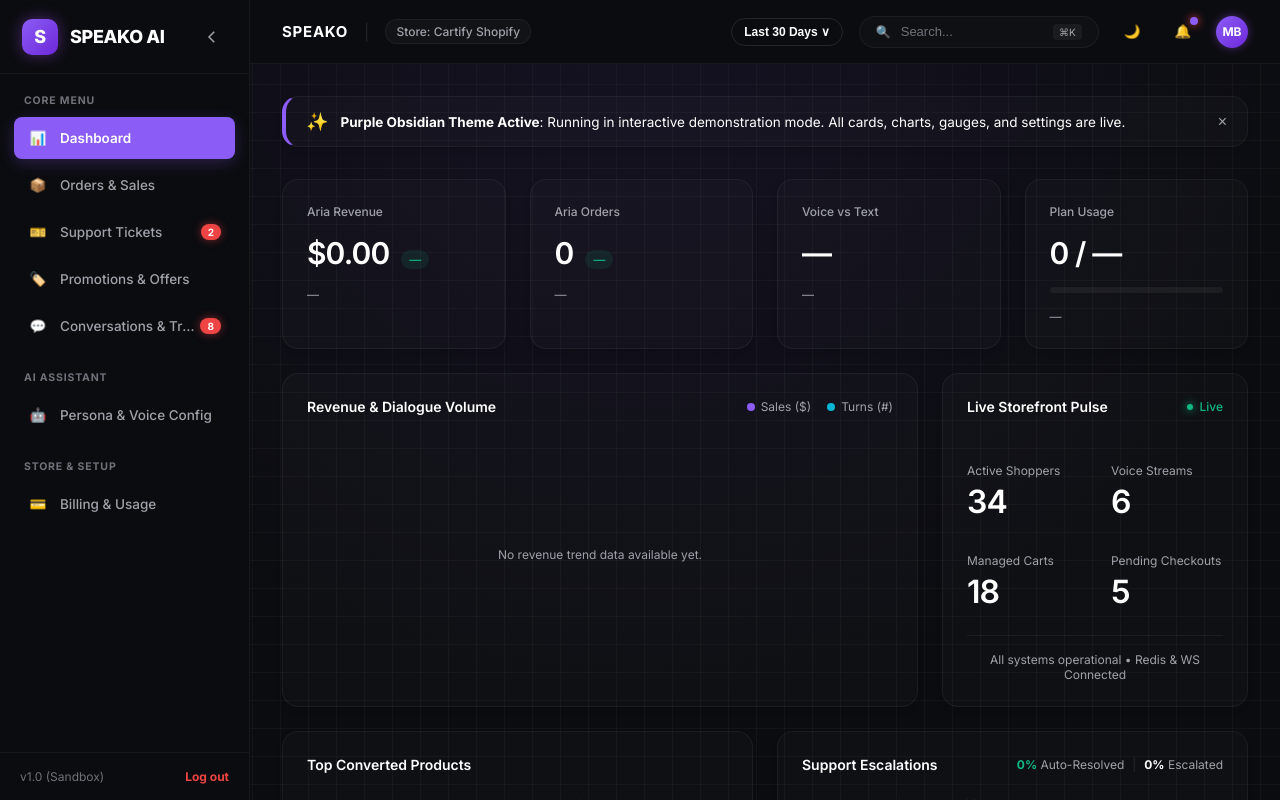
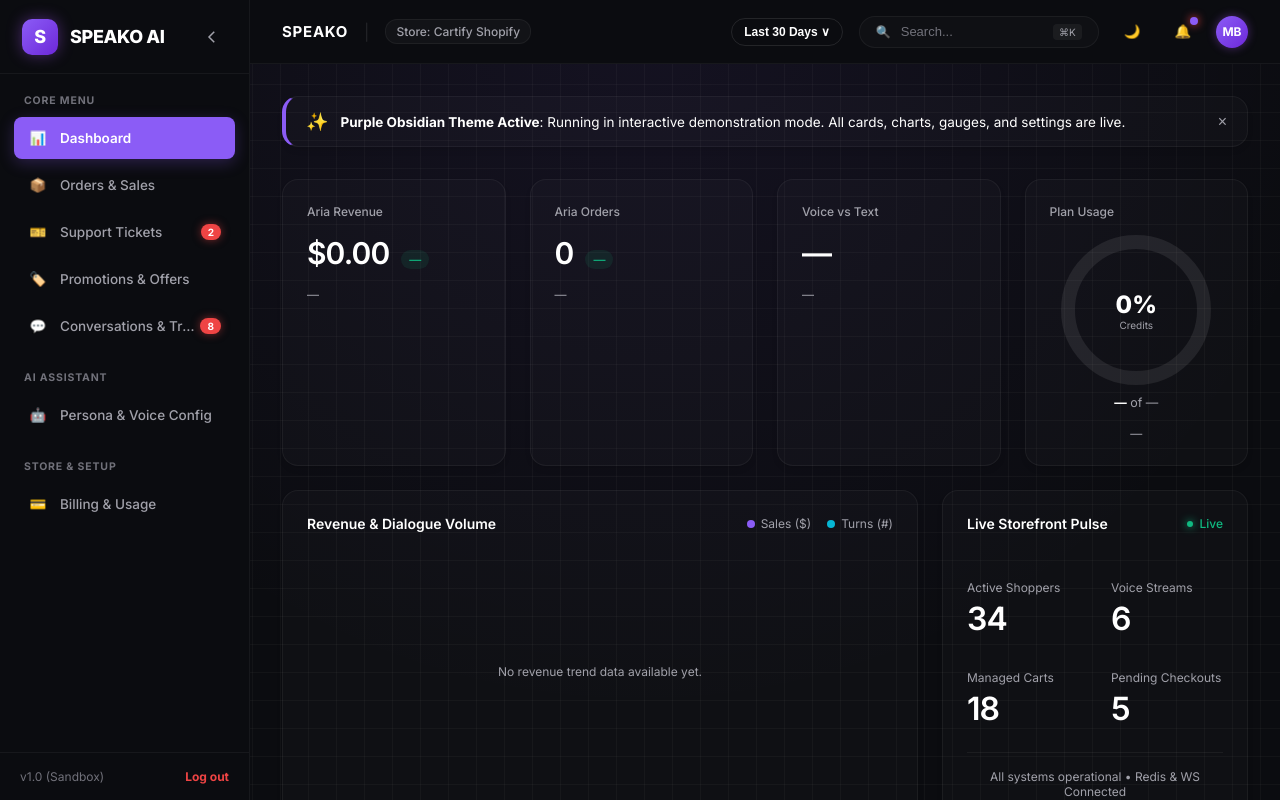
Before and after one commit to MohammedNifli/merchant-dashboard, a React (Vite) app: page / in a window 1280 px wide. Both pictures are taken after a click on the button "Launch Demo Sandbox (Instant Preview)". Shown: the top 800 px of the page. Built offline with nearby package versions, Linux system fonts and the light colour scheme.

Commit message:
feat: add pagination to orders and tickets tabs, usage donut charts, and robust plan fetching

```diff
--- a/src/App.jsx
+++ b/src/App.jsx
@@ -187,6 +187,46 @@
   );
 }
 
+// ── Circular Usage Donut Chart ──
+function DonutUsageChart({ used, total, label = 'Used' }) {
+  const size = 150;
+  const stroke = 14;
+  const r = (size - stroke) / 2;
+  const c = 2 * Math.PI * r;
+  const pct = total ? Math.min(100, Math.max(0, (Number(used) / Number(total)) * 100)) : 0;
+  const offset = c - (pct / 100) * c;
+  const color = pct >= 90 ? '#ef4444' : pct >= 60 ? '#f59e0b' : '#8b5cf6';
+
+  return (
+    <div style={{ display: 'flex', flexDirection: 'column', alignItems: 'center', gap: '10px' }}>
+      <div style={{ position: 'relative', width: `${size}px`, height: `${size}px` }}>
+        <svg width={size} height={size} style={{ transform: 'rotate(-90deg)' }}>
+          <circle cx={size / 2} cy={size / 2} r={r} fill="none" stroke="rgba(255, 255, 255, 0.08)" strokeWidth={stroke} />
+          <circle
+            cx={size / 2}
+            cy={size / 2}
+            r={r}
+            fill="none"
+            stroke={color}
+            strokeWidth={stroke}
+            strokeLinecap="round"
+            strokeDasharray={c}
+            strokeDashoffset={offset}
+            style={{ transition: 'stroke-dashoffset 0.6s ease' }}
+          />
+        </svg>
+        <div style={{ position: 'absolute', inset: 0, display: 'flex', flexDirection: 'column', alignItems: 'center', justifyContent: 'center' }}>
+          <span style={{ fontSize: '24px', fontWeight: '800', color: 'var(--text-main)' }}>{pct.toFixed(0)}%</span>
+          <span style={{ fontSize: '10px', color: 'var(--text-muted)' }}>{label}</span>
+        </div>
+      </div>
+      <div style={{ fontSize: '12.5px', color: 'var(--text-muted)' }}>
+        <strong style={{ color: 'var(--text-main)' }}>{used != null ? Number(used).toLocaleString() : '—'}</strong> of {total != null ? Number(total).toLocaleString() : '—'}
+      </div>
+    </div>
+  );
+}
+
 // ── Customer Intent Distribution (Top 5 & Expandable 9 Classes) ──
 function CustomerIntentDistributionChart() {
   const [showAllIntents, setShowAllIntents] = useState(false);
@@ -450,6 +490,8 @@
   // Table pagination state
   const [productPage, setProductPage] = useState(0);
   const [ticketPage, setTicketPage] = useState(0);
+  const [orderPage, setOrderPage] = useState(0);
+  const [ticketsTabPage, setTicketsTabPage] = useState(0);
   const PAGE_SIZE = 5;
 
   // AI Voice Simulator state
@@ -939,8 +981,14 @@
         authFetch('/billing/plans', { headers: { 'Authorization': `Bearer ${token}` } }),
         authFetch('/billing/subscription', { headers: { 'Authorization': `Bearer ${token}` } })
       ]);
-      if (plansRes.ok) setBillingPlans(await plansRes.json());
-      if (subRes.ok) setBillingSubscription(await subRes.json());
+      if (plansRes.ok) {
+        const pj = await plansRes.json();
+        setBillingPlans(Array.isArray(pj) ? pj : Array.isArray(pj?.data) ? pj.data : Array.isArray(pj?.plans) ? pj.plans : []);
+      }
+      if (subRes.ok) {
+        const sj = await subRes.json();
+        setBillingSubscription((sj && typeof sj === 'object' && !sj.data && !sj.subscription) ? sj : (sj?.data ?? sj?.subscription ?? sj));
+      }
     } catch (err) {
       addLog('error', `Billing fetch error: ${err.message}`);
     } finally {
@@ -1340,17 +1388,10 @@
                 {/* KPI 4: PLAN USAGE & CREDITS */}
                 <div className="card" style={{ display: 'flex', flexDirection: 'column', gap: '16px' }}>
                   <div style={{ fontSize: '12px', fontWeight: '500', color: 'var(--text-muted)' }}>Plan Usage</div>
-                  <div style={{ display: 'flex', alignItems: 'baseline', gap: '12px' }}>
-                    <span style={{ fontSize: '30px', fontWeight: '600', letterSpacing: '-0.03em', color: 'var(--text-main)' }}>
-                      {creditsUsed != null ? (
-                        <>{Number(creditsUsed).toLocaleString()} <span style={{ fontSize: '18px', color: 'var(--text-muted)', fontWeight: '500' }}>/ {creditsTotal != null ? Number(creditsTotal).toLocaleString() : '—'}</span></>
-                      ) : (isLoadingDashboard ? '—' : '0 / —')}
-                    </span>
-                  </div>
-                  <div style={{ width: '100%', height: '6px', background: 'rgba(255, 255, 255, 0.05)', borderRadius: '4px', overflow: 'hidden' }}>
-                    <div style={{ width: `${creditsTotal ? planPct : 0}%`, height: '100%', background: 'var(--primary)' }}></div>
-                  </div>
-                  <div style={{ fontSize: '12px', color: 'var(--text-muted)' }}>
+                  <div style={{ display: 'flex', justifyContent: 'center' }}>
+                    <DonutUsageChart used={creditsUsed} total={creditsTotal} label={planName || 'Credits'} />
+                  </div>
+                  <div style={{ fontSize: '12px', color: 'var(--text-muted)', textAlign: 'center' }}>
                     {creditsUsed != null && creditsTotal != null ? `${planPct}% Used` : '—'}{planName ? ` • ${planName}` : ''}
                   </div>
                 </div>
@@ -1426,6 +1467,7 @@
                         const qty = p.qty_sold ?? p.quantity ?? p.qty ?? p.units_sold ?? p.promo_qty ?? p.count ?? 0;
                         const rev = p.revenue ?? p.total_revenue ?? p.sales ?? 0;
                         const promoRaw = p.promo_badge ?? p.offer_title ?? p.offer_name ?? p.badge ?? p.promo ?? p.offer ?? p.promo_title;
+                        const promoQty = p.promo_qty ?? p.promo_quantity ?? (promoRaw && typeof promoRaw === 'object' ? (promoRaw.qty ?? promoRaw.quantity) : null);
                         let badge = '';
                         if (promoRaw != null) {
                           badge = (typeof promoRaw === 'object') ? (promoRaw.title || promoRaw.name || promoRaw.label || promoRaw.badge || '') : String(promoRaw);
@@ -1434,8 +1476,10 @@
                         <tr key={idx} style={{ borderBottom: idx !== arr.length - 1 ? '1px solid rgba(255, 255, 255, 0.03)' : 'none' }}>
                           <td style={{ padding: '16px 0', fontSize: '13px', fontWeight: '500', color: 'var(--text-main)' }}>{name}</td>
                           <td style={{ padding: '16px 0', textAlign: 'center' }}>
-                            {badge ? (
-                              <span style={{ fontSize: '11px', padding: '4px 10px', borderRadius: '12px', background: 'rgba(255, 255, 255, 0.05)', color: 'var(--text-muted)' }}>{badge}</span>
+                            {badge || promoQty != null ? (
+                              <span style={{ fontSize: '11px', padding: '4px 10px', borderRadius: '12px', background: 'rgba(255, 255, 255, 0.05)', color: 'var(--text-muted)', whiteSpace: 'nowrap' }}>
+                                {badge}{promoQty != null && badge ? ` · ` : ''}{promoQty != null ? `×${Number(promoQty).toLocaleString()}` : ''}
+                              </span>
                             ) : <span style={{ fontSize: '11px', color: 'var(--text-light)' }}>—</span>}
                           </td>
                           <td style={{ padding: '16px 0', textAlign: 'right', fontSize: '13px', color: 'var(--text-muted)' }}>{Number(qty).toLocaleString()}</td>
@@ -1683,7 +1727,7 @@
                     <button
                       key={s}
                       className={`btn ${orderStatusFilter === s ? 'btn-primary' : 'btn-secondary'}`}
-                      onClick={() => setOrderStatusFilter(s)}
+                      onClick={() => { setOrderStatusFilter(s); setOrderPage(0); }}
                       style={{ padding: '6px 14px', fontSize: '12px' }}
                     >
                       {s === '' ? 'All Orders' : s.charAt(0).toUpperCase() + s.slice(1)}
@@ -1696,6 +1740,7 @@
                 ) : orders.length === 0 ? (
                   <div style={{ padding: '30px', textAlign: 'center', color: 'var(--text-muted)' }}>No orders match this status.</div>
                 ) : (
+                  <>
                   <div className="table-responsive">
                     <table className="table">
                       <thead>
@@ -1712,6 +1757,7 @@
                       <tbody>
                         {orders
                           .filter(o => !orderStatusFilter || o.status === orderStatusFilter)
+                          .slice(orderPage * PAGE_SIZE, (orderPage + 1) * PAGE_SIZE)
                           .map(o => (
                             <tr key={o.id}>
                               <td style={{ fontWeight: '700', color: 'var(--primary)' }}>{o.id.slice(0, 8)}</td>
@@ -1745,6 +1791,8 @@
                       </tbody>
                     </table>
                   </div>
+                  <PaginationControls page={orderPage} pageCount={Math.max(1, Math.ceil(orders.filter(o => !orderStatusFilter || o.status === orderStatusFilter).length / PAGE_SIZE))} onPageChange={setOrderPage} />
+                  </>
                 )}
               </div>
             </div>
@@ -1767,7 +1815,7 @@
                     <button
                       key={s}
                       className={`btn ${ticketStatusFilter === s ? 'btn-primary' : 'btn-secondary'}`}
-                      onClick={() => { setTicketStatusFilter(s); setExpandedTicket(null); setTimeout(fetchTickets, 0); }}
+                      onClick={() => { setTicketStatusFilter(s); setExpandedTicket(null); setTicketsTabPage(0); setTimeout(fetchTickets, 0); }}
                       style={{ padding: '6px 14px', fontSize: '12px' }}
                     >
                       {s.replace('_', ' ').toUpperCase()}
@@ -1781,7 +1829,7 @@
                   <div style={{ padding: '30px', textAlign: 'center', color: 'var(--text-muted)' }}>No {ticketStatusFilter} tickets right now.</div>
                 ) : (
                   <div style={{ display: 'flex', flexDirection: 'column', gap: '14px' }}>
-                    {tickets.map(t => (
+                    {tickets.slice(ticketsTabPage * PAGE_SIZE, (ticketsTabPage + 1) * PAGE_SIZE).map(t => (
                       <div key={t.id} style={{ border: '1px solid var(--card-border)', borderRadius: '12px', padding: '16px', background: 'rgba(139, 92, 246, 0.04)' }}>
                         <div style={{ display: 'flex', justifyContent: 'space-between', alignItems: 'center', flexWrap: 'wrap', gap: '10px' }}>
                           <div style={{ display: 'flex', alignItems: 'center', gap: '10px' }}>
@@ -1829,6 +1877,7 @@
                         )}
                       </div>
                     ))}
+                    <PaginationControls page={ticketsTabPage} pageCount={Math.max(1, Math.ceil(tickets.length / PAGE_SIZE))} onPageChange={setTicketsTabPage} />
                   </div>
                 )}
               </div>
@@ -2038,31 +2087,35 @@
                   <h2 style={{ fontSize: '15px', fontWeight: '700', marginBottom: '16px' }}>Current Subscription</h2>
                   {isLoadingBilling ? (
                     <div style={{ color: 'var(--text-muted)', fontSize: '13px' }}>Loading subscription...</div>
-                  ) : billingSubscription ? (
+                  ) : billingSubscription || dmPlan ? (
                     <>
-                      <div style={{ fontSize: '20px', fontWeight: '800', color: 'var(--primary)', textTransform: 'capitalize' }}>
-                        {billingSubscription.plan || tenant.plan} Tier
-                      </div>
-                      <p style={{ fontSize: '12.5px', color: 'var(--text-muted)', margin: '10px 0 16px' }}>
-                        {billingSubscription.description ||
-                          `Includes 200 voice sessions/month, Shopify integration, and Aria AI assistant.`}
-                      </p>
-                      {billingSubscription.used != null && billingSubscription.limit != null && (
-                        <>
-                          <div style={{ display: 'flex', justifyContent: 'space-between', marginBottom: '10px' }}>
-                            <span style={{ fontSize: '13.5px', color: 'var(--text-muted)' }}>Monthly Voice Sessions</span>
-                            <span style={{ fontSize: '14px', fontWeight: '700', color: 'var(--text-main)' }}>{billingSubscription.used} / {billingSubscription.limit} sessions</span>
-                          </div>
-                          <div className="mini-progress-bg" style={{ width: '100%', height: '10px', marginBottom: '16px' }}>
-                            <div className="mini-progress-fill" style={{ width: `${Math.min(100, (billingSubscription.used / billingSubscription.limit) * 100)}%` }}></div>
-                          </div>
-                        </>
-                      )}
-                      {billingSubscription.renews_at && (
-                        <div style={{ fontSize: '12px', color: 'var(--text-muted)' }}>
-                          Renews on {new Date(billingSubscription.renews_at).toLocaleDateString()}.
-                        </div>
-                      )}
+                      {(() => {
+                        const sub = billingSubscription || {};
+                        const subUsed = sub.used ?? sub.sessions_used ?? sub.credits_used ?? sub.usage ?? null;
+                        const subLimit = sub.limit ?? sub.session_limit ?? sub.credits_total ?? sub.quota ?? null;
+                        const used = subUsed != null ? Number(subUsed) : (creditsUsed != null ? Number(creditsUsed) : null);
+                        const limit = subLimit != null ? Number(subLimit) : (creditsTotal != null ? Number(creditsTotal) : null);
+                        const plan = sub.plan ?? sub.name ?? sub.plan_name ?? planName ?? tenant.plan ?? 'Growth';
+                        const desc = sub.description || `Includes ${limit != null ? `${limit.toLocaleString()} voice sessions` : 'monthly voice sessions'}/month, Shopify integration, and Aria AI assistant.`;
+                        return (
+                          <>
+                            <div style={{ fontSize: '20px', fontWeight: '800', color: 'var(--primary)', textTransform: 'capitalize' }}>
+                              {plan} Tier
+                            </div>
+                            <p style={{ fontSize: '12.5px', color: 'var(--text-muted)', margin: '10px 0 20px' }}>
+                              {desc}
+                            </p>
+                            <div style={{ display: 'flex', justifyContent: 'center', marginBottom: '20px' }}>
+                              <DonutUsageChart used={used} total={limit} label={limit != null ? `${limit.toLocaleString()} Sessions` : 'Sessions'} />
+                            </div>
+                            {sub.renews_at && (
+                              <div style={{ fontSize: '12px', color: 'var(--text-muted)', textAlign: 'center', marginBottom: '12px' }}>
+                                Renews on {new Date(sub.renews_at).toLocaleDateString()}.
+                              </div>
+                            )}
+                          </>
+                        );
+                      })()}
                     </>
                   ) : (
                     <div style={{ color: 'var(--text-muted)', fontSize: '13px' }}>
```
